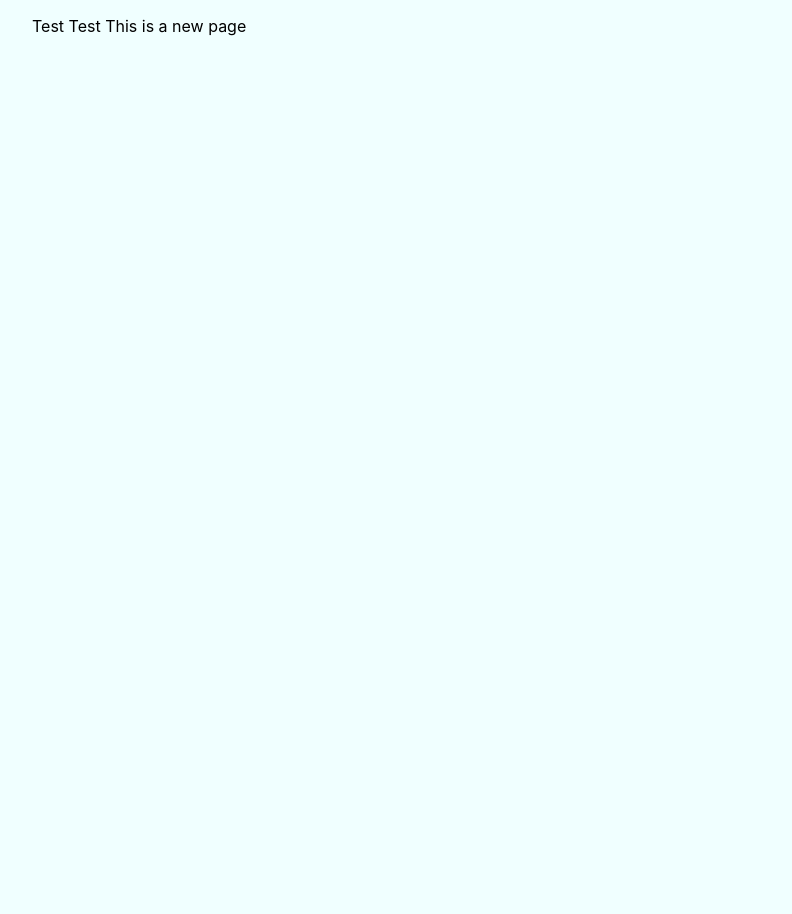
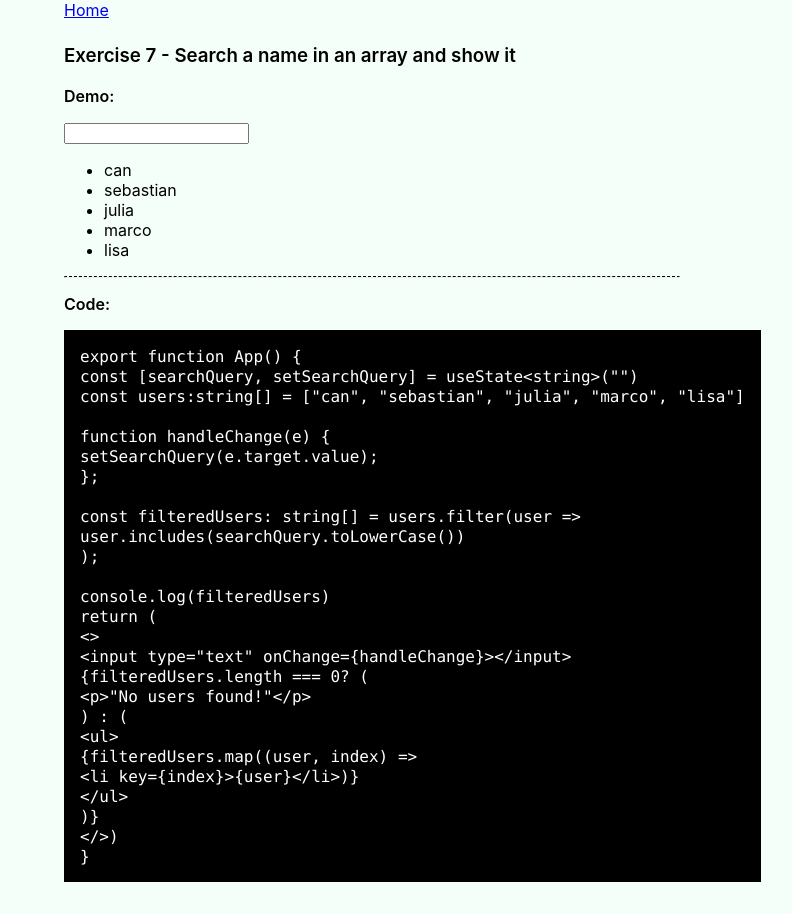
Before and after one commit to canyapalak/react-with-typescript, a React (Create React App) app: page /exercise-7 in a window 1280 px wide. Shown: the whole page, without its empty margins (0-792 px from the left). Before the commit the page ends 800 px from the top, so only its background shows below. Built offline with nearby package versions, Linux system fonts and the light colour scheme.

Commit message:
two more exercises

```diff
--- a/src/index.css
+++ b/src/index.css
@@ -5,7 +5,7 @@ body {
     sans-serif;
   -webkit-font-smoothing: antialiased;
   -moz-osx-font-smoothing: grayscale;
-  background-color:azure
+  background-color:mintcream;
 }
 
 code {
--- a/src/views/Exercise7.tsx
+++ b/src/views/Exercise7.tsx
@@ -1,10 +1,98 @@
+import { Link } from "react-router-dom";
 import "../App.css";
-import React from "react";
+import React, { useState } from "react";
 
 export default function Exercise7() {
+  const [searchQuery, setSearchQuery] = useState<string>("");
+  const users: string[] = ["can", "sebastian", "julia", "marco", "lisa"];
+
+  function handleChange(e: React.ChangeEvent<HTMLInputElement>) {
+    setSearchQuery(e.target.value);
+  }
+
+  const filteredUsers: string[] = users.filter((user) =>
+    user.includes(searchQuery.toLowerCase())
+  );
+
   return (
-    <div>
-      <p>Test Test This is a new page</p>
+    <div className="App">
+      <Link to="/">Home</Link>
+      <h3 className="App-header">
+        Exercise 7 - Search a name in an array and show it
+      </h3>
+      <p className="ex-header">Demo:</p>
+      <div className="imp">
+        <input type="text" onChange={handleChange}></input>
+        {filteredUsers.length === 0 ? (
+          <p>No users found!</p>
+        ) : (
+          <ul>
+            {filteredUsers.map((user, index) => (
+              <li key={index}>{user}</li>
+            ))}
+          </ul>
+        )}
+      </div>
+      <hr className="line" />
+      <div>
+        <p className="ex-header">Code:</p>
+        <div className="code-box">
+          <code>
+            {`export function App() {`}
+            <br />
+            {`const [searchQuery, setSearchQuery] = useState<string>("")`}
+            <br />
+            {`const users:string[] = ["can", "sebastian", "julia", "marco", "lisa"]`}
+            <br />
+            {``}
+            <br />
+            {`function handleChange(e) {`}
+            <br />
+            {`setSearchQuery(e.target.value);`}
+            <br />
+            {`};`}
+            <br />
+            {``}
+            <br />
+            {`const filteredUsers: string[] = users.filter(user =>`}
+            <br />
+            {`user.includes(searchQuery.toLowerCase())`}
+            <br />
+            {`);`}
+            <br />
+            {``}
+            <br />
+            {`console.log(filteredUsers)`}
+            <br />
+            {`return (`}
+            <br />
+            {`<>`}
+            <br />
+            {`<input type="text" onChange={handleChange}></input>`}
+            <br />
+            {`{filteredUsers.length === 0? (`}
+            <br />
+            {`<p>"No users found!"</p>`}
+            <br />
+            {`) : (`}
+            <br />
+            {`<ul>`}
+            <br />
+            {`{filteredUsers.map((user, index) =>`}
+            <br />
+            {`<li key={index}>{user}</li>)}`}
+            <br />
+            {`</ul>`}
+            <br />
+            {`)}`}
+            <br />
+            {`</>)`}
+            <br />
+            {`}`}
+            <br />
+          </code>
+        </div>
+      </div>
     </div>
   );
 }
--- a/src/views/Exercise8.tsx
+++ b/src/views/Exercise8.tsx
@@ -1,10 +1,75 @@
+import { Link } from "react-router-dom";
 import "../App.css";
 import React from "react";
 
 export default function Exercise8() {
+  function getEvenSum(numbers: number[]): number {
+    let sum = 0;
+    for (const num of numbers) {
+      if (num % 2 === 0) {
+        sum += num;
+      }
+    }
+    return sum;
+  }
+  const numbersArray = [1, 3, 4, 6, 8, 11, 12];
+  const evenNumbersSum = getEvenSum(numbersArray);
+
   return (
-    <div>
-      <p>Test Test This is a new page</p>
+    <div className="App">
+      <Link to="/">Home</Link>
+      <h3 className="App-header">Exercise 8 - Sum even numbers in an array</h3>
+      <p className="ex-header">Demo:</p>
+      <div className="imp">
+        <p>Numbers array: [1, 3, 4, 6, 8, 11, 12]</p>
+        <p>The sum of even numbers are: {evenNumbersSum}</p>
+      </div>
+      <hr className="line" />
+      <div>
+        <p className="ex-header">Code:</p>
+        <div className="code-box">
+          <code>
+            {`export function App() {`}
+            <br />
+            {``}
+            <br />
+            {`function getEvenSum(numbers:number[]): number {`}
+            <br />
+            {`let sum = 0`}
+            <br />
+            {`for (const num of numbers) {`}
+            <br />
+            {`if (num % 2 === 0) {`}
+            <br />
+            {`sum += num;`}
+            <br />
+            {`}}`}
+            <br />
+            {`return sum`}
+            <br />
+            {`}`}
+            <br />
+            {``}
+            <br />
+            {`const evenNumbersSum = getEvenSum([1, 3, 4, 6, 8, 10, 11, 15]);`}
+            <br />
+            {``}
+            <br />
+            {`return (`}
+            <br />
+            {`<>`}
+            <br />
+            {`<p>Numbers array: [1, 3, 4, 6, 8, 11, 12]</p>`}
+            <br />
+            {`<p>The sum of even numbers are: {evenNumbersSum}</p>`}
+            <br />
+            {`</>`}
+            <br />
+            {`)}`}
+            <br />
+          </code>
+        </div>
+      </div>
     </div>
   );
 }
```
